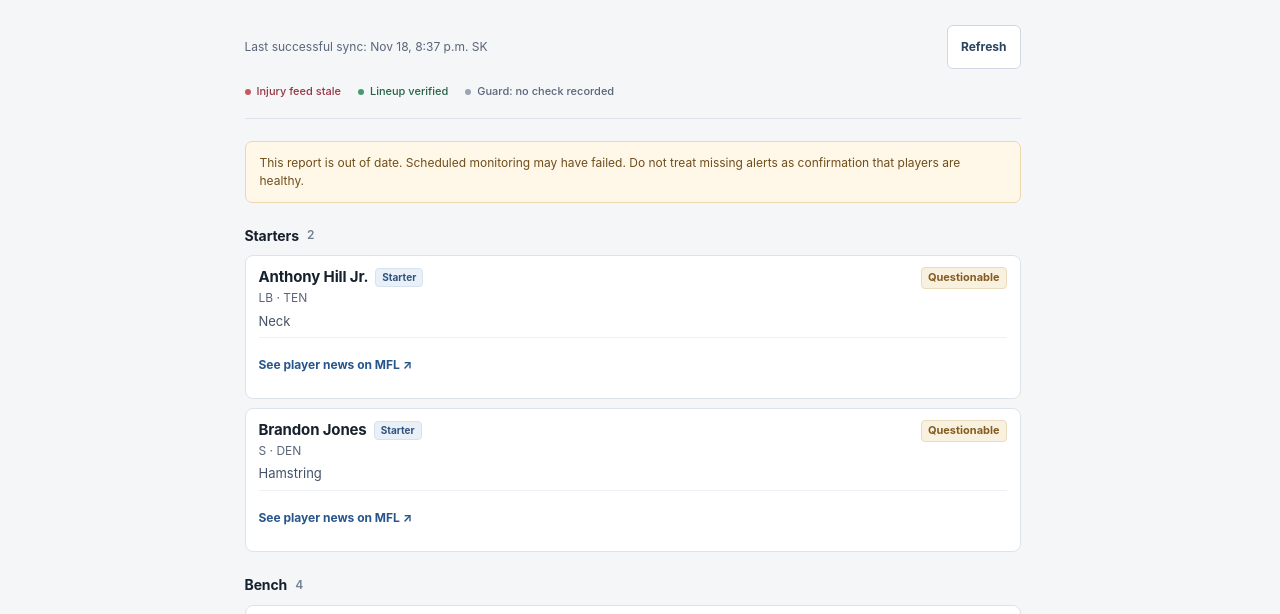
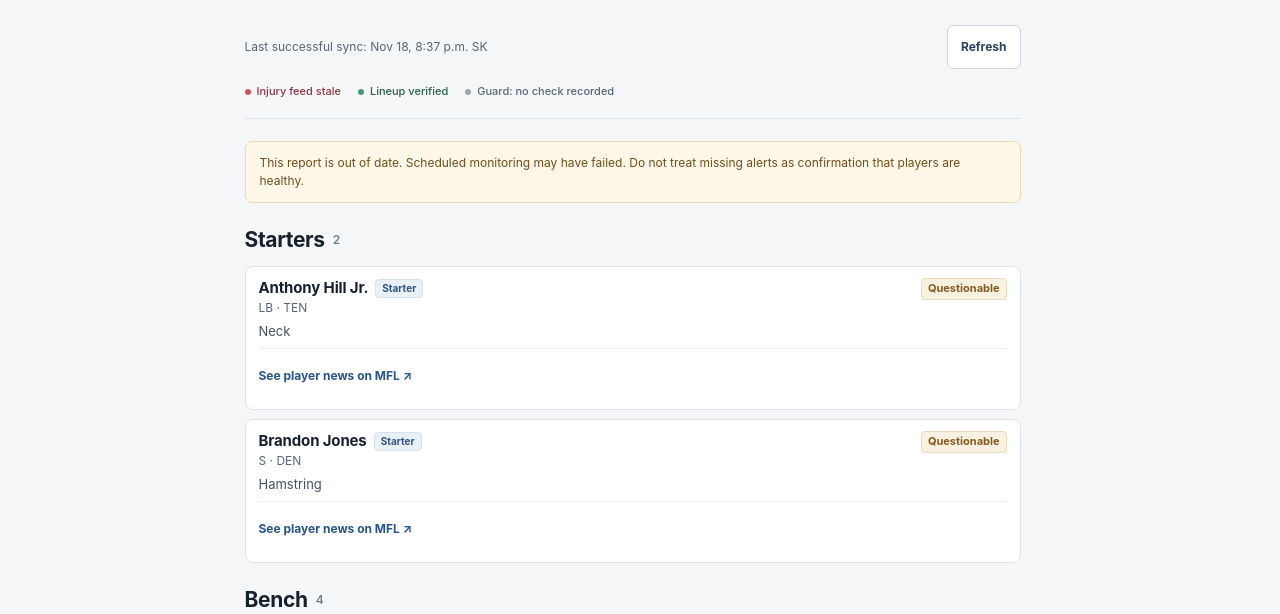
Before and after one commit to williamsbryce/fantasy-injury-watch, a plain HTML site: page site/index.html in a window 1280 px wide. Shown: the part 128-742 px from the top of the page. Drawn offline with Linux system fonts and the light colour scheme.

Commit message:
Enlarge starter and bench headings and surface verified MFL article titles

```diff
--- a/site/index.html
+++ b/site/index.html
@@ -46,7 +46,7 @@ h2 .dot{display:none}small,.meta{color:var(--muted)}.meta{font-size:12px}
 .health-chip.good-health::before{background:#4a9972}.health-chip.warn-health::before{background:#c38b39}.health-chip.bad-health::before{background:#c45a60}
 /* Compact, individually separated player cards */
 #actionSection,#watchSection,#unknownSection{margin-top:23px}
-#actionSection h2,#watchSection h2,#unknownSection h2{display:flex;align-items:center;gap:8px;margin:0 0 10px;font-size:14px;font-weight:750;letter-spacing:-.12px}
+#actionSection h2,#watchSection h2,#unknownSection h2{display:flex;align-items:center;gap:8px;margin:0 0 12px;font-size:21px;font-weight:750;letter-spacing:-.35px;line-height:1.35}
 #actionCount,#watchCount,#unknownCount{display:inline;min-height:0;padding:0;background:none!important;border:0;border-radius:0;color:var(--quiet)!important;font-size:12px;font-weight:600;line-height:inherit}
 #actions,#watchers,#unknownPlayers{display:flex;flex-direction:column;gap:9px;overflow:visible;background:transparent;border:0;border-radius:0;box-shadow:none}
 .alert,.alert.urgent,.alert.watchItem{display:block;margin:0;padding:11px 13px;border:1px solid var(--line)!important;border-radius:8px;background:#fff;box-shadow:none}
@@ -140,6 +140,7 @@ h2 .dot{display:none}small,.meta{color:var(--muted)}.meta{font-size:12px}
  #report .top{gap:8px;margin-bottom:10px}
  .health-row{column-gap:12px;row-gap:4px}.health-chip{font-size:11px}
  #actions,#watchers,#unknownPlayers{border-radius:7px}
+ #actionSection h2,#watchSection h2,#unknownSection h2{font-size:19px}
  .alert,.alert.urgent,.alert.watchItem{padding:10px 12px}
  .line{gap:8px}.name,.alert .name{font-size:15px}
  .status,.alert .status{font-size:10px;padding:2px 5px}
@@ -285,16 +286,25 @@ function card(alert){
  if(alert.details)outer.append(element('p','detail',alert.details));
  outer.append(element('div','source','MFL injury feed'+(alert.source_timestamp?' · Feed time: '+readableDate(alert.source_timestamp):' · Feed time not provided')));
  const newsBox=element('div','news');
- const stories=Array.isArray(alert.news)?alert.news:[];
- if(stories.length){
-   newsBox.append(element('div','newshead','Latest practice / injury news'));
-   for(const story of stories.slice(0,1)){
-     if(typeof story.url!=='string'||!/^https:\/\/(www\.)?rotowire\.com\//i.test(story.url))continue;
-     const link=element('a','newslink',story.title);link.href=story.url;link.target='_blank';link.rel='noopener noreferrer';newsBox.append(link);
+ const mflStory=alert.mfl_headline;
+ if(mflStory&&typeof mflStory.title==='string'&&mflStory.title.trim()&&
+    typeof alert.mfl_news_url==='string'&&
+    /^https:\/\/www\.myfantasyleague\.com\/\d{4}\/news_articles\?/.test(alert.mfl_news_url)){
+   newsBox.append(element('div','newshead','Latest MFL article'));
+   const article=element('a','newslink',mflStory.title);
+   article.href=alert.mfl_news_url;article.target='_blank';article.rel='noopener noreferrer';newsBox.append(article);
+   const published=[mflStory.source,mflStory.published].filter(Boolean).join(' · ');
+   if(published)newsBox.append(element('div','newssub',published));
+ }else{
+   const stories=Array.isArray(alert.news)?alert.news:[];
+   const story=stories.find(item=>typeof item.url==='string'&&
+      /^https:\/\/(www\.)?rotowire\.com\//i.test(item.url)&&item.title);
+   if(story){
+     newsBox.append(element('div','newshead','Latest injury article'));
+     const link=element('a','newslink',story.title);
+     link.href=story.url;link.target='_blank';link.rel='noopener noreferrer';newsBox.append(link);
      newsBox.append(element('div','newssub',[story.source,story.published].filter(Boolean).join(' · ')));
    }
- }else{
-   newsBox.append(element('div','newssub','No recent matching report in the public news feed.'));
  }
  if(alert.mfl_news_url&&/^https:\/\/www\.myfantasyleague\.com\//.test(alert.mfl_news_url)){
    const link=element('a','mfl','See player news on MFL ↗');
```
